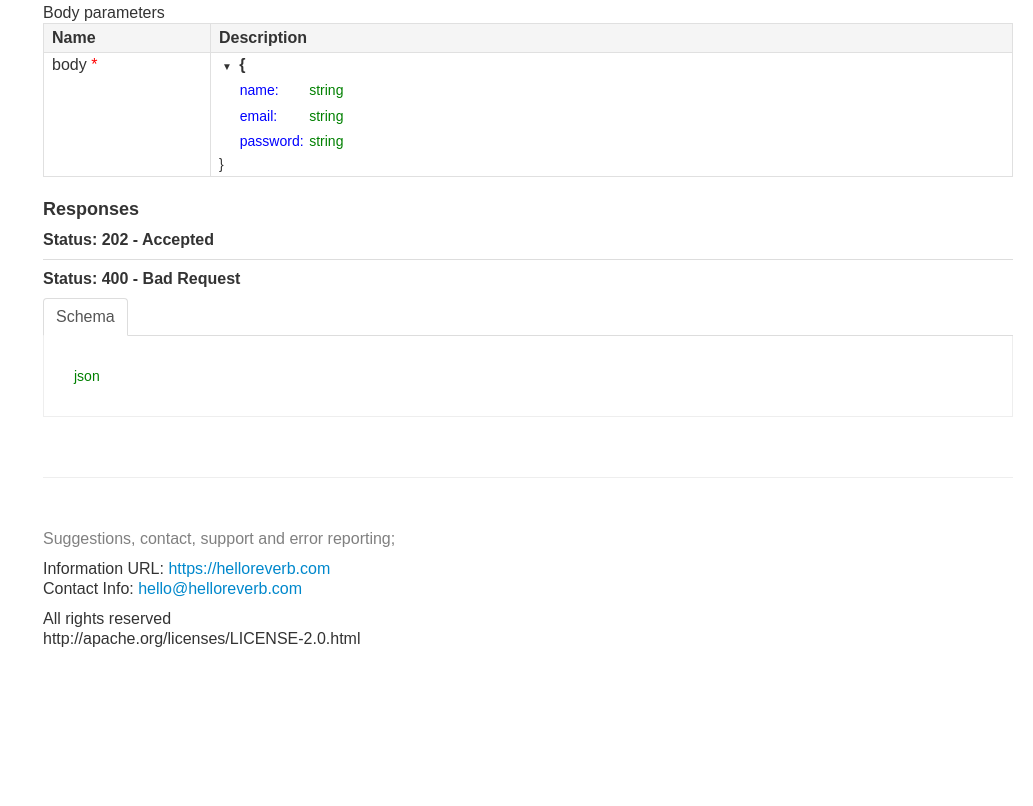
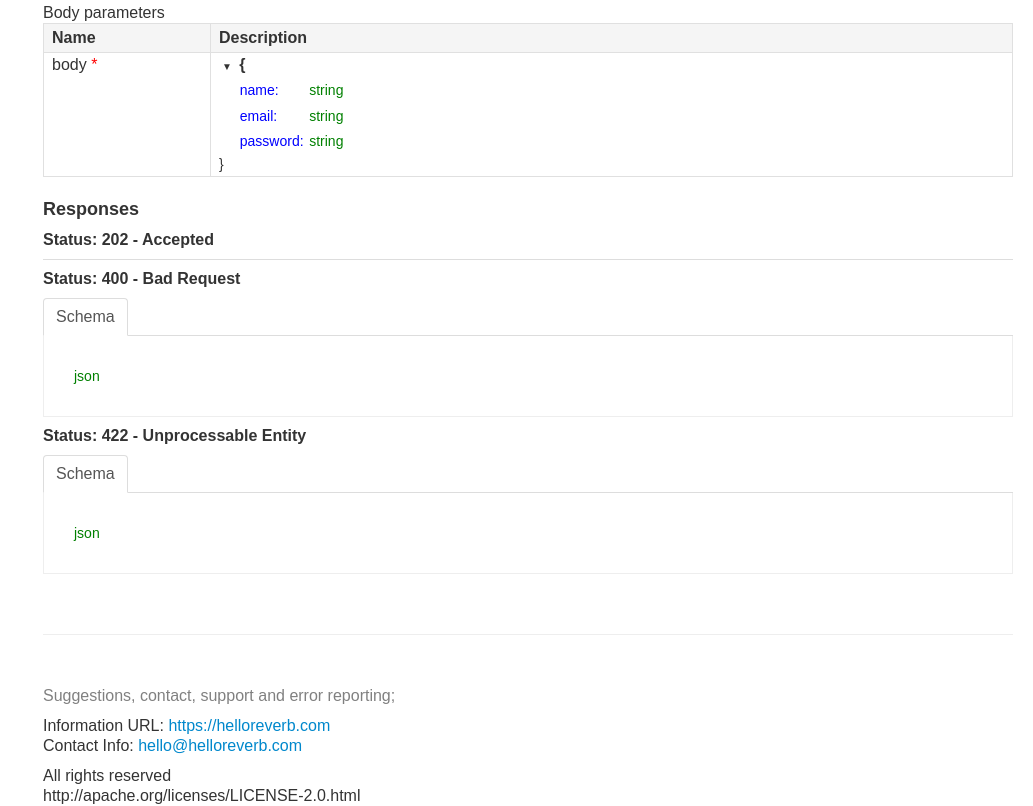
Before and after one commit to dasje/user-api, a plain HTML site: page docs/index.html in a window 1280 px wide. Shown: the part 1721-2527 px from the top of the page, without its empty margins (247-1280 px from the left). Before the commit the page ends 2370 px from the top, so only its background shows below. Drawn offline with Linux system fonts and the light colour scheme.

Commit message:
Minor updates to setup

```diff
--- a/docs/index.html
+++ b/docs/index.html
@@ -1385,6 +1385,63 @@ except ApiException as e:
                                     </script>
                                   </div>
                                   <input id='responses-usersPost-400-schema-data' type='hidden' value=''></input>
+                                </div>
+                            </div>
+
+                            <h3> Status: 422 - Unprocessable Entity </h3>
+
+                            <ul class="nav nav-tabs nav-tabs-examples" >
+                                <li class="active">
+                                  <a data-toggle="tab" href="#responses-usersPost-422-schema">Schema</a>
+                                </li>
+
+                            </ul>
+
+                            <div class="tab-content" style='margin-bottom: 10px;'>
+                                <div class="tab-pane active" id="responses-usersPost-422-schema">
+                                  <div id='responses-usersPost-422-schema-422' style="padding: 30px; border-left: 1px solid #eee; border-right: 1px solid #eee; border-bottom: 1px solid #eee;">
+                                    <script>
+                                      $(document).ready(function() {
+                                        var schemaWrapper = {
+  "description" : "Unprocessable Entity",
+  "content" : {
+    "text/plain" : {
+      "schema" : {
+        "type" : "json",
+        "x-content-type" : "text/plain"
+      },
+      "examples" : {
+        "Example#1" : {
+          "value" : "{ \"error\": \"Password must have at least eight characters!\" }"
+        },
+        "Example#2" : {
+          "value" : "{ \"error\": \"Invalid email address provided.\" }"
+        }
+      }
+    }
+  }
+};
+                                        var schema = schemaWrapper.content["text/plain"].schema;
+                                        if (schema.$ref != null) {
+                                          schema = defsParser.$refs.get(schema.$ref);
+                                        } else {
+                                          schemaWrapper.components = {};
+                                          schemaWrapper.components.schemas = Object.assign({}, defs);
+                                          $RefParser.dereference(schemaWrapper).catch(function(err) {
+                                            console.log(err);
+                                          });
+                                        }
+
+                                        //console.log(JSON.stringify(schema));
+                                        var view = new JSONSchemaView(schema, 3);
+                                        $('#responses-usersPost-422-schema-data').val(stringify(schema));
+                                        var result = $('#responses-usersPost-422-schema-422');
+                                        result.empty();
+                                        result.append(view.render());
+                                      });
+                                    </script>
+                                  </div>
+                                  <input id='responses-usersPost-422-schema-data' type='hidden' value=''></input>
                                 </div>
                             </div>
 
```
Also changed, not shown: 2 other files.
